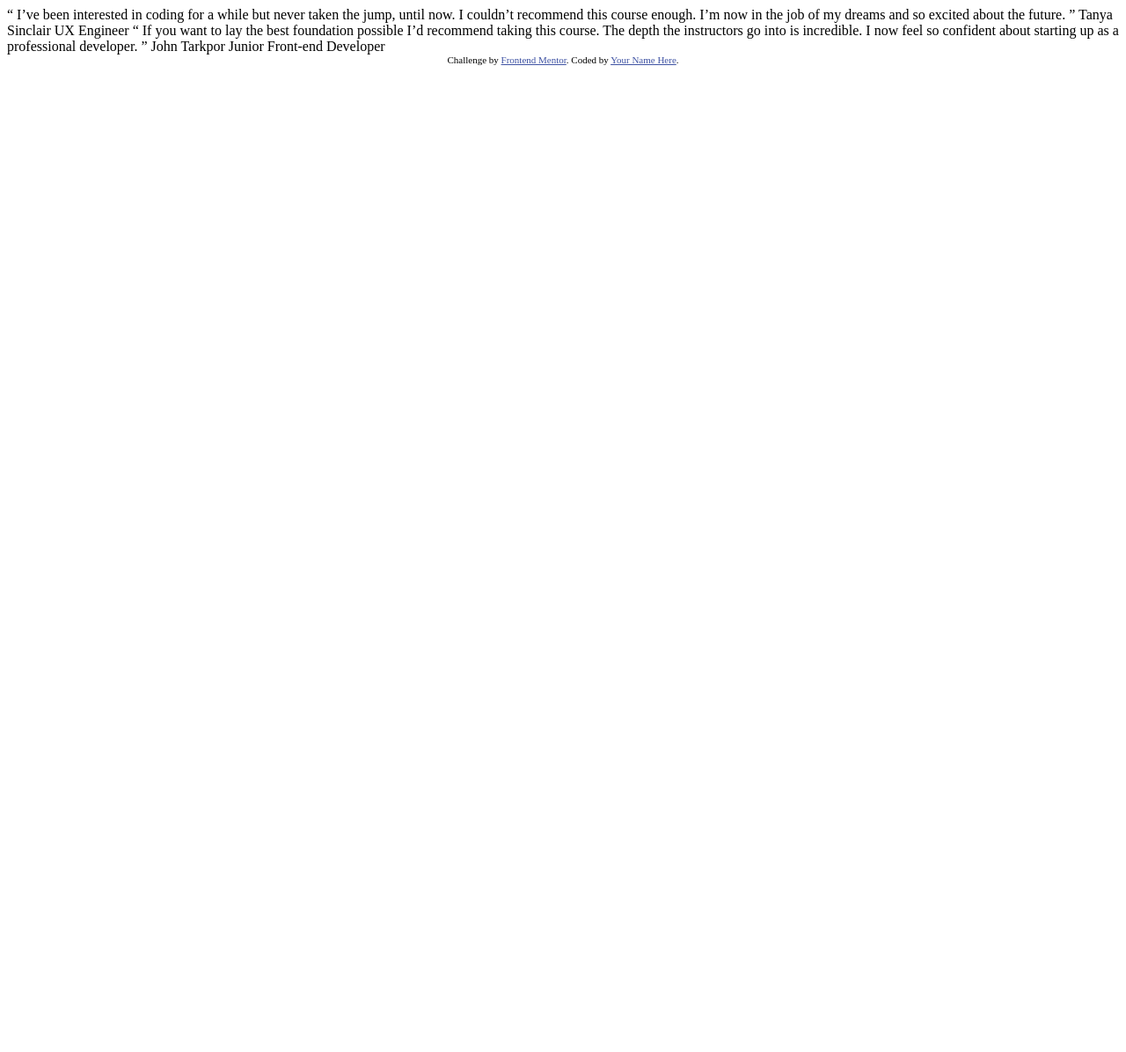
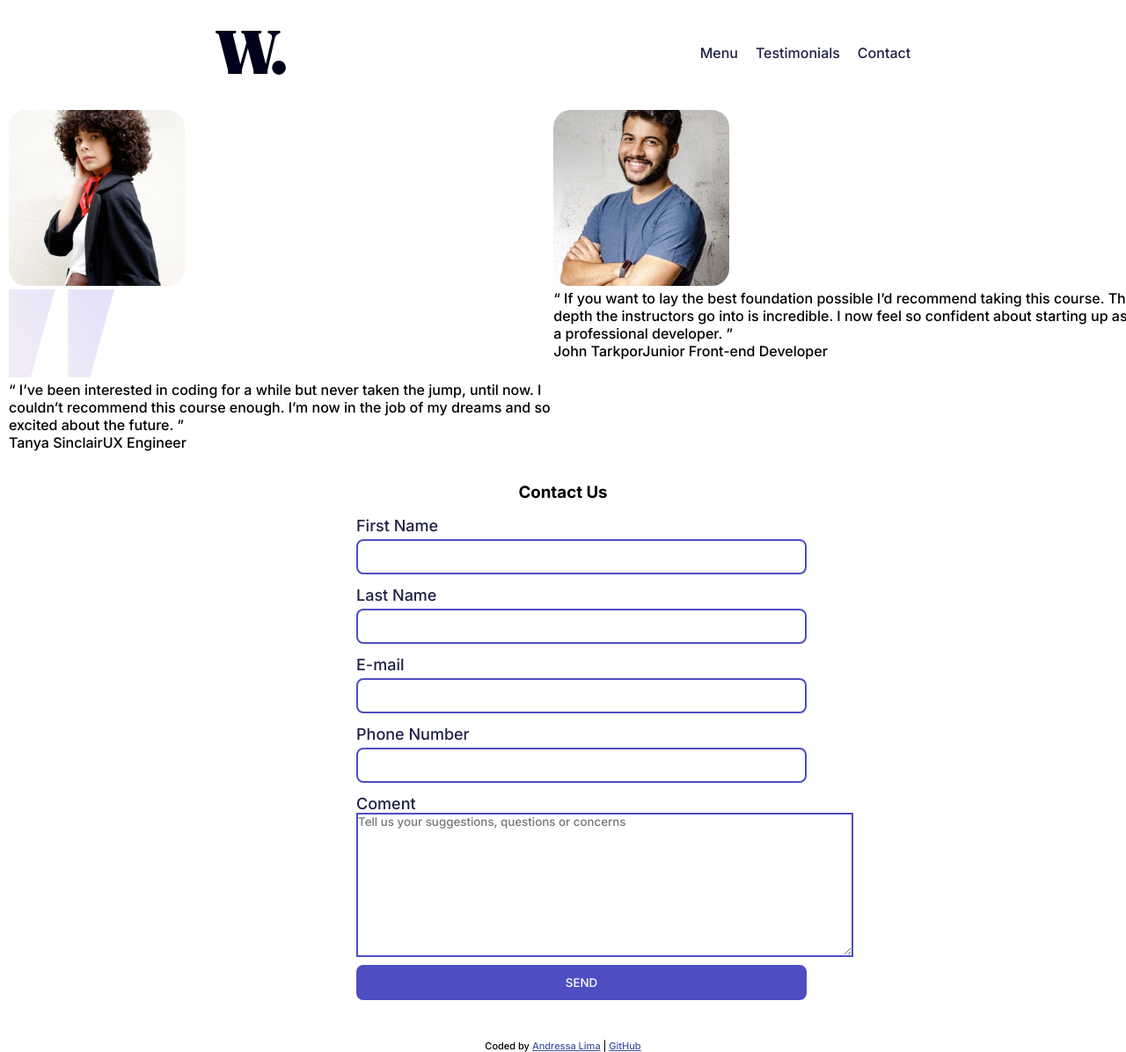
Before and after one commit to andressablima/testimonials, a plain HTML site: page index.html in a window 1280 px wide. Shown: the whole page at 88% size. Before the commit the page ends 800 px from the top, so only its background shows below. Drawn offline with Linux system fonts and the light colour scheme.

Commit message:
estruturacao html e basico do CSS

```diff
--- a/index.html
+++ b/index.html
@@ -5,34 +5,89 @@
   <meta name="viewport" content="width=device-width, initial-scale=1.0"> <!-- displays site properly based on user's device -->
 
   <link rel="icon" type="image/png" sizes="32x32" href="./images/favicon-32x32.png">
-
-  <title>Frontend Mentor | Coding Bootcamp Testimonials Slider</title>
-
-  <!-- Feel free to remove these styles or customise in your own stylesheet 👍 -->
-  <style>
-    .attribution { font-size: 11px; text-align: center; }
-    .attribution a { color: hsl(228, 45%, 44%); }
-  </style>
+  <link href="https://fonts.googleapis.com/css2?family=Inter:wght@300;500;700&display=swap" rel="stylesheet">
+  <title>Coding Bootcamp Testimonials Slider</title>
+  <link rel="stylesheet" href="./styles/index.css">
 </head>
 <body>
+  <header>
+    <img src="./images/logo.svg">
+    <menu>
+      <ul>
+        <li><a href="#">Menu</a></li>
+        <li><a href="#">Testimonials</a></li>
+        <li><a href="#">Contact</a></li>
+      </ul>
+    </menu>
+  </header>
+  <main class="content">
+    <section>
+      <div id="testimonial-cont">
+        <img id="img-testi" src="./images/image-tanya.jpg">
+        <div class="testimonial">
+          <img id="quot" src="./images/pattern-quotes.svg">
+          <p> “ I’ve been interested in coding for a while but never taken the jump, until now.
+          I couldn’t recommend this course enough. I’m now in the job of my dreams and so
+          excited about the future. ”</p>
+        </div>
+        <div class="info">
+          <p><span>Tanya Sinclair</span>UX Engineer</p>
+        </div>
+      </div>
+      <div id="testimonial-cont">
+        <img id="img-testi" src="./images/image-john.jpg">
+        <div class="testimonial">
+          <p>  “ If you want to lay the best foundation possible I’d recommend taking this course.
+            The depth the instructors go into is incredible. I now feel so confident about
+            starting up as a professional developer. ”
+          </p>
+        </div>
+        <div class="info">
+          <p><span>John Tarkpor</span>Junior Front-end Developer</p>
+        </div>
+      </div>
+    </section>
+    <aside>
+      <div id="form-container">
+        <form>
+          <div class="title-form">
+            <h3>Contact Us</h3>
+          </div>
+          <div class="full-box">
+            <label for="name">First Name</label>
+            <input type="text" id="name" name="name">
+          </div>
+          <div class="full-box">
+            <label for="lname">Last Name</label>
+            <input type="text" id="lname" name="lname">
+          </div>
+          <div class="full-box">
+            <label for="email">E-mail</label>
+            <input type="email" id="email" name="email">
+          </div>
+          <div class="full-box">
+            <label for="tel">Phone Number</label>
+            <input type="tel" id="tel" name="tel">
+          </div>
+          <div class="full-box">
+            <label for="coment">Coment</label>
+            <textarea id="coment" name="coment" rows="10" cols="67" placeholder="Tell us your suggestions, questions or concerns"></textarea>
+          </div>
+          <div class="full-box">
+            <input type="submit" id="btn-submit" value="SEND">
+          </div>
+        </form>
+      </div>
+    </aside>
+  </main>
 
-  “ I’ve been interested in coding for a while but never taken the jump, until now.
-  I couldn’t recommend this course enough. I’m now in the job of my dreams and so
-  excited about the future. ”
+  <footer>
+    <div class="attribution">
+      Coded by <a href="https://www.linkedin.com/in/andressablima/">Andressa Lima</a> |
+      <a href="https://github.com/andressablima">GitHub </a>
+    </div>
+  </footer>
 
-  Tanya Sinclair
-  UX Engineer
-
-  “ If you want to lay the best foundation possible I’d recommend taking this course.
-  The depth the instructors go into is incredible. I now feel so confident about
-  starting up as a professional developer. ”
-
-  John Tarkpor
-  Junior Front-end Developer
-
-  <div class="attribution">
-    Challenge by <a href="https://www.frontendmentor.io?ref=challenge" target="_blank">Frontend Mentor</a>.
-    Coded by <a href="#">Your Name Here</a>.
-  </div>
+  <script src="./scripts/index.js"></script>
 </body>
 </html>
--- /dev/null
+++ b/styles/index.css
@@ -0,0 +1,125 @@
+*{
+    margin: 0;
+    padding: 0;
+    box-sizing: border-box;
+    font-family: 'Inter', sans-serif;
+}
+:root {
+    --main-bg-color: #fff;
+    --var-prim-color: hsl(240, 38%, 20%);
+    --var-sec-color: hsl(240, 18%, 77%);
+    --var-ter-color: hsl(240, 52%, 49%);
+}
+
+body{
+    display: flex;
+    flex-direction: column;
+    justify-content: center;
+    background-color: var(--main-bg-color);
+}
+/* Header */
+header{
+    width: 100vw;
+    height: 15vh;
+    padding: 10px;
+    display: flex;
+    flex-direction: row;
+    justify-content: space-around;
+    align-items: center;
+}
+
+header img{
+    width: auto;
+    height: 50px;
+}
+ul{
+    display: flex;
+    flex-direction: row;
+    gap:20px;
+    list-style: none;
+    font-weight: 500;
+}
+
+ul > li a{
+    text-decoration: none;
+    color: var(--var-prim-color);
+    transition: 0.4s;
+}
+
+ul > li a:hover{
+    color: var(--var-ter-color);
+}
+
+/* Testimonials Section */
+main{
+    margin: 5px 10px;
+}
+
+section{
+    width: 100vw;
+    height: 100%;
+    display: flex;
+
+}
+
+#img-testi{
+    width: 200px;
+    height: 200px;
+    border-radius: 20px;
+}
+
+/* Sidebar */
+aside{
+    margin: 5px 20px;
+}
+
+#form-container{
+    display: flex;
+    justify-content: center;
+    margin: 20px;
+}
+form{
+    width: 500px;
+    padding: 15px;
+}
+.title-form{
+    display: flex;
+    align-items: center;
+    justify-content: center;
+    padding-bottom: 8px;
+}
+label{
+    display: block;
+    width: 100%;
+    font-size: 18px;
+    font-weight: 500;
+    color: var(--var-prim-color);
+    margin-top: 8px;
+}
+input{
+    border: 2px solid hsl(240, 48%, 53%);
+    border-radius: 8px;
+    width: 40vw;
+    height: 40px;
+    background-color: var(--main-bg-color);
+    margin: 5px 0px;
+}
+input:focus{
+    outline: none;
+    border: none;
+    border-bottom: 2px solid hsl(240, 52%, 49%);
+}
+input[type="submit"]{
+    background-color: hsl(240, 48%, 53%);
+    color: #fff;
+}
+textarea[id="coment"]{
+    border: 2px solid hsl(240, 48%, 53%);
+}
+.attribution {
+    font-size: 11px;
+    text-align: center;
+}
+.attribution a {
+    color: hsl(228, 45%, 44%);
+}
```
Also changed, not shown: images/logo.svg (added), scripts/index.js (added).
